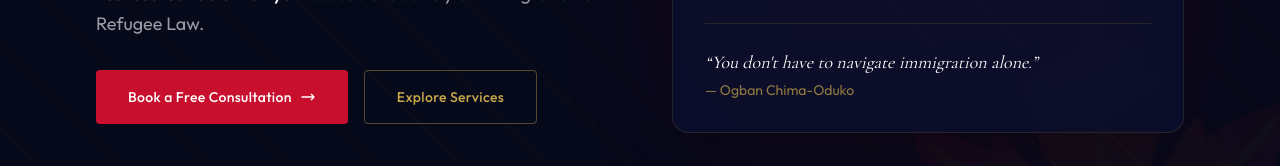
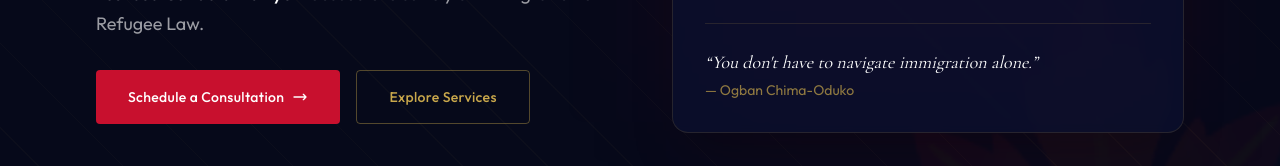
Before and after one commit to chiefDevOvrlrd/legal-crusader, a Next.js app: page / in a window 1280 px wide. Shown: the part 502-668 px from the top of the page. Built offline with nearby package versions, Linux system fonts and the light colour scheme.

Commit message:
fixed buttons

```diff
--- a/app/components/Hero.tsx
+++ b/app/components/Hero.tsx
@@ -96,7 +96,7 @@ export default function Hero() {
                 href="#contact"
                 className="btn-crimson inline-flex items-center justify-center gap-2 bg-crimson text-white font-body font-medium px-8 py-4 rounded text-sm tracking-wide"
               >
-                Book a Free Consultation
+                Schedule a Consultation
                 <svg
                   className="w-4 h-4"
                   fill="none"
--- a/app/components/Process.tsx
+++ b/app/components/Process.tsx
@@ -99,7 +99,7 @@ export default function Process() {
             href="#contact"
             className="btn-crimson inline-flex items-center gap-2 bg-crimson text-white font-body font-medium px-8 py-4 rounded text-sm tracking-wide"
           >
-            Start with a Free Consultation
+            Schedule a Consultation
             <svg className="w-4 h-4" fill="none" stroke="currentColor" viewBox="0 0 24 24">
               <path strokeLinecap="round" strokeLinejoin="round" strokeWidth={2} d="M17 8l4 4m0 0l-4 4m4-4H3" />
             </svg>
```
